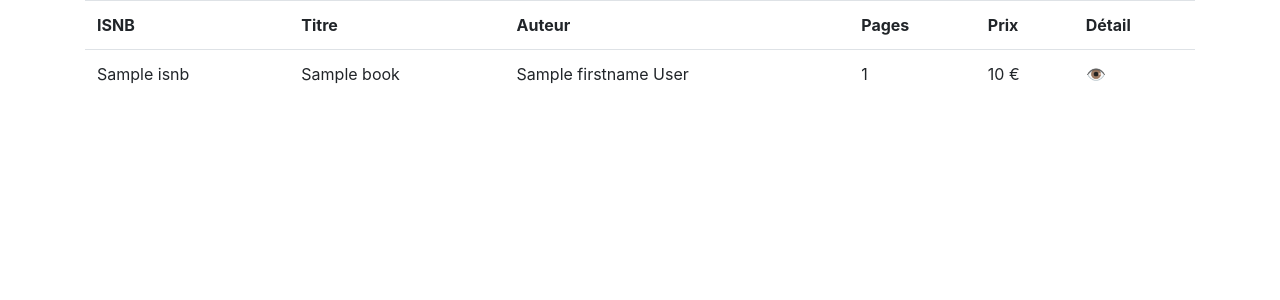
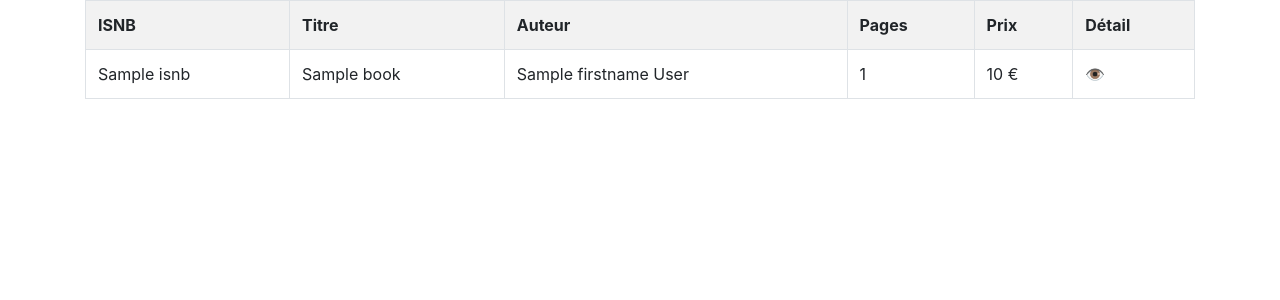
Before and after one commit to codascii/test-technique-novaway, a Symfony app: template templates/book/list.html.twig in a window 1280 px wide. Shown: the part 141-441 px from the top of the page. Run offline with Twig, Linux system fonts and the light colour scheme; the template is opened without the code that fills it: most values are stand-ins (such as "Sample title", 1, 10 or a date in 2020); style sheets or scripts are compiled from the project's sources; some libraries are stand-ins or nearby versions.

Commit message:
Ajout de class bootstrap sur les tableaux des listes de livres et films

```diff
--- a/templates/book/list.html.twig
+++ b/templates/book/list.html.twig
@@ -1,7 +1,7 @@
 {% extends 'base.html.twig' %}
 
 {% block body %}
-    <table class="table">
+    <table class="table table-striped table-bordered">
         <tr>
             <th>ISNB </th>
             <th>Titre </th>
--- a/templates/movie/list.html.twig
+++ b/templates/movie/list.html.twig
@@ -1,7 +1,7 @@
 {% extends 'base.html.twig' %}
 
 {% block body %}
-    <table class="table">
+    <table class="table table-bordered">
         <tr>
             <th>ASIN</th>
             <th>Titre</th>
```
